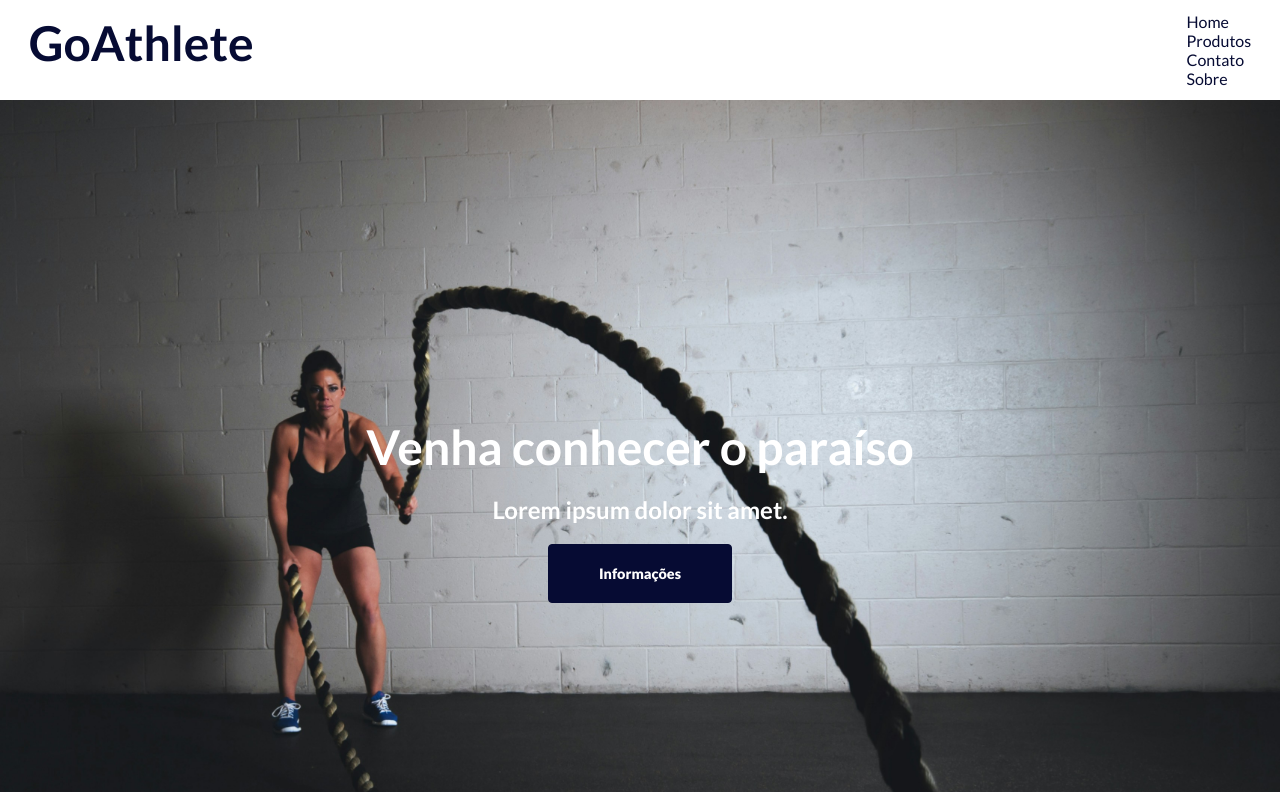
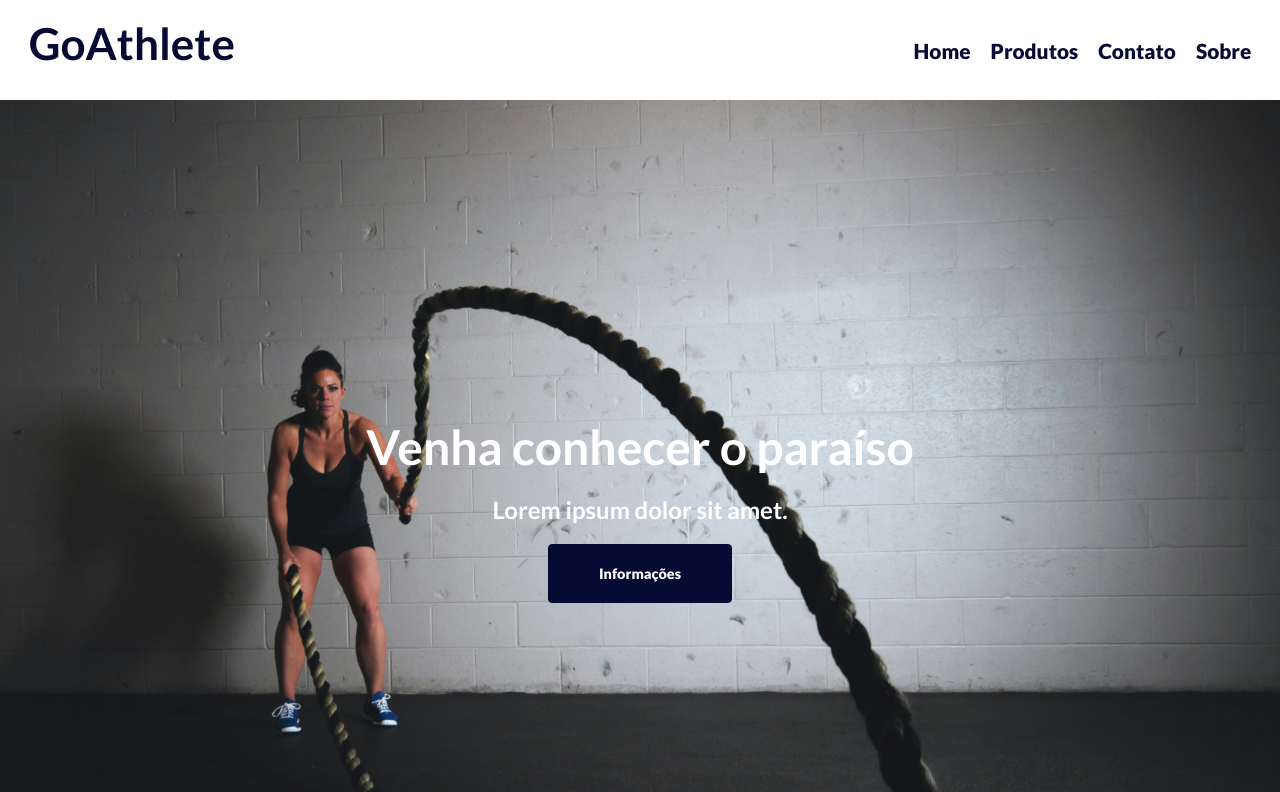
Before and after one commit to aarthurbf/front_end_cp04, a React (Vite) app: page / in a window 1280 px wide. Shown: the top 792 px of the page. Built offline with nearby package versions, Linux system fonts and the light colour scheme.

Commit message:
Fix: Header

```diff
--- a/src/components/Header.jsx
+++ b/src/components/Header.jsx
@@ -3,7 +3,7 @@ function Header() {
 
     return (
         <>
-            <section className="Header">
+            <section className="header">
                 <h1><a href="">GoAthlete</a></h1>
                 <nav class="header-menu">
                     <ul>
--- a/src/css/Header.css
+++ b/src/css/Header.css
@@ -6,7 +6,8 @@ a{
     text-decoration: none;
     color: var(--color2);
 }
-.Header{
+
+.header{
     width: 100%;
     height: 6.25rem;
     display: flex;
@@ -15,32 +16,26 @@ a{
     padding: 1.8rem;
     margin-bottom: 0;
 }
-.Header h1{
-    font-size: 6vmin;
+
+.header h1{
+    font-size: 5.5vmin;
     margin-bottom: 0.9rem;
 }
 
-.Header-menu ul{
+.header-menu ul{
     display: flex;
     gap: 1.25rem;
 }
 
-.Header-menu a{
+.header-menu a{
     color: var(--color2);
     font-weight: 900;
-    font-size: 1rem;
+    font-size: 1.3rem;
 }
 
 /*Responsividade*/
-
-@media (max-width: 700px) {
-    .Header {
+@media (max-width: 700px){
+    .header{
         flex-direction: column;
-        font-size: 1rem;
     }
-
-    .header-menu a {
-        font-size: 1rem;
-    }
-
 }
```
